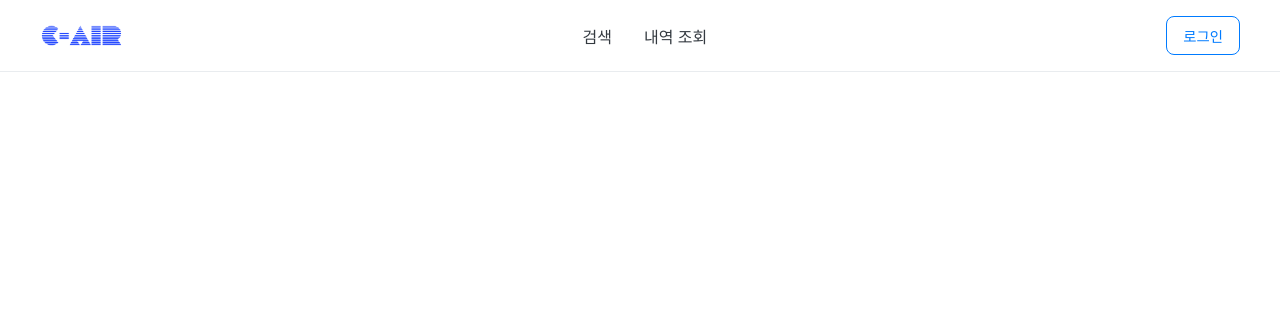
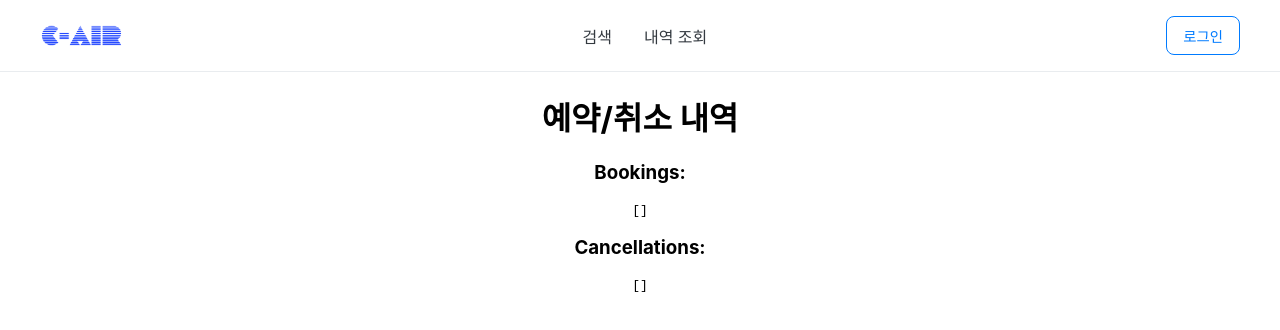
Before and after one commit to dongmin-dev/c-air, a React (Create React App) app in the folder frontend/: page /history in a window 1280 px wide. Before the commit this address had no page. Shown: the top 330 px of the page. Built offline with nearby package versions, Linux system fonts and the light colour scheme.

Commit message:
feat(frontend): create HistoryPage and add its route

```diff
--- a/frontend/src/App.js
+++ b/frontend/src/App.js
@@ -4,7 +4,8 @@ import { BrowserRouter as Router, Routes, Route } from "react-router-dom";
 import Header from "./components/Header";
 import LoginPage from "./pages/LoginPage";
 import SearchPage from "./pages/SearchPage";
-import BookingConfirmationPage from "./pages/BookingConfirmationPage"; // Import the new page
+import BookingConfirmationPage from "./pages/BookingConfirmationPage";
+import HistoryPage from "./pages/HistoryPage"; // Import the new page
 import "./App.css";
 
 function App() {
@@ -16,8 +17,9 @@ function App() {
           <Routes>
             <Route path="/" element={<LoginPage />} />
             <Route path="/search" element={<SearchPage />} />
-            <Route path="/book" element={<BookingConfirmationPage />} />{" "}
-            {/* Add the route */}
+            <Route path="/book" element={<BookingConfirmationPage />} />
+            <Route path="/history" element={<HistoryPage />} />{" "}
+            {/* Add the history route */}
           </Routes>
         </main>
       </div>
--- /dev/null
+++ b/frontend/src/pages/HistoryPage.js
@@ -0,0 +1,58 @@
+import React, { useState, useEffect } from "react";
+import historyService from "../services/historyService";
+// We will create and import these CSS and components in the next steps
+// import './HistoryPage.css';
+
+const HistoryPage = () => {
+  const [user, setUser] = useState(null);
+  const [dateRange, setDateRange] = useState({
+    startDate: "2025-05-01", // Default start date
+    endDate: "2025-06-30", // Default end date
+  });
+  const [history, setHistory] = useState({ bookings: [], cancellations: [] });
+  const [isLoading, setIsLoading] = useState(false);
+  const [error, setError] = useState("");
+
+  // Get the logged-in user when the component loads
+  useEffect(() => {
+    const storedUser = localStorage.getItem("user");
+    if (storedUser) {
+      setUser(JSON.parse(storedUser));
+    }
+  }, []);
+
+  // Fetch history when the user or date range changes
+  useEffect(() => {
+    if (user) {
+      setIsLoading(true);
+      setError("");
+      historyService
+        .getHistory(user.cno, dateRange)
+        .then((data) => {
+          setHistory(data);
+        })
+        .catch((err) => {
+          setError("Failed to load history.");
+        })
+        .finally(() => {
+          setIsLoading(false);
+        });
+    }
+  }, [user, dateRange]);
+
+  // For now, let's just add a title to show the page is rendering
+  return (
+    <div className="history-page">
+      <h1>예약/취소 내역</h1>
+      {/* We will add the date range picker and history lists here */}
+      {isLoading && <p>Loading history...</p>}
+      {error && <p style={{ color: "red" }}>{error}</p>}
+      <h3>Bookings:</h3>
+      <pre>{JSON.stringify(history.bookings, null, 2)}</pre>
+      <h3>Cancellations:</h3>
+      <pre>{JSON.stringify(history.cancellations, null, 2)}</pre>
+    </div>
+  );
+};
+
+export default HistoryPage;
```
